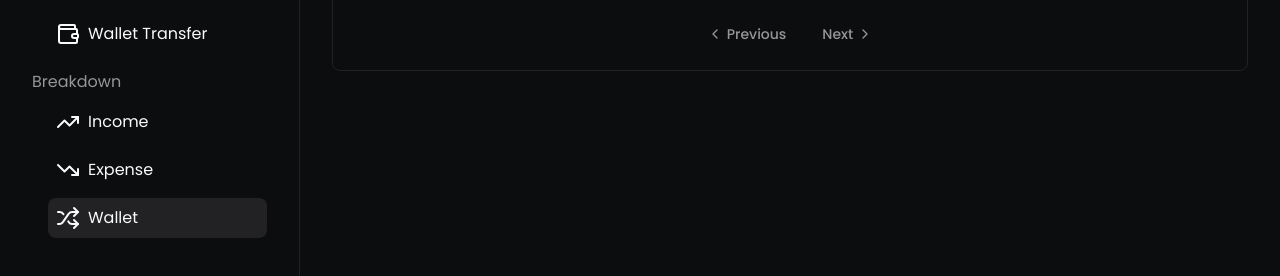
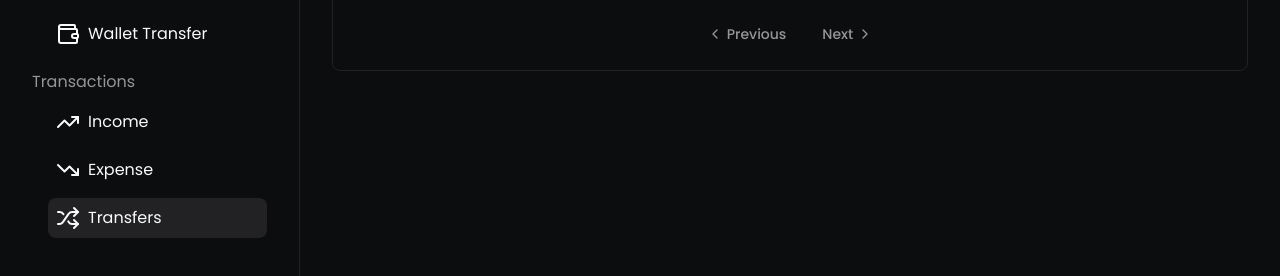
Before and after one commit to michaelcanonizado/minder, a Next.js app: page /wallet/breakdown in a window 1280 px wide. Shown: the part 354-630 px from the top of the page. Built offline with nearby package versions, Linux system fonts and the light colour scheme; no server answers; the database is empty.

Commit message:
refactor: rename Breakdown section in sidebar to Transactions

```diff
--- a/src/components/sections/navigation/user/vertical.tsx
+++ b/src/components/sections/navigation/user/vertical.tsx
@@ -50,7 +50,7 @@ const trackLinks: LinkItems = [
     icon: <Wallet />
   }
 ];
-const breakdownLinks: LinkItems = [
+const transactionsLinks: LinkItems = [
   {
     name: 'Income',
     href: '/income/breakdown',
@@ -62,7 +62,7 @@ const breakdownLinks: LinkItems = [
     icon: <TrendingDown />
   },
   {
-    name: 'Wallet',
+    name: 'Transfers',
     href: '/wallet/breakdown',
     icon: <Shuffle />
   }
@@ -127,10 +127,10 @@ const Vertical = ({
         </div>
         <div className='flex flex-col gap-2'>
           <div className=''>
-            <p className='text-muted-foreground'>Breakdown</p>
+            <p className='text-muted-foreground'>Transactions</p>
           </div>
           <ul className='flex flex-col gap-2 pl-4'>
-            {breakdownLinks.map(link => {
+            {transactionsLinks.map(link => {
               return (
                 <NavbarLink
                   key={link.href}
```
